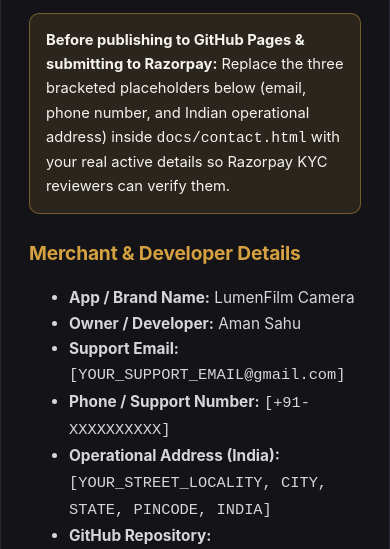
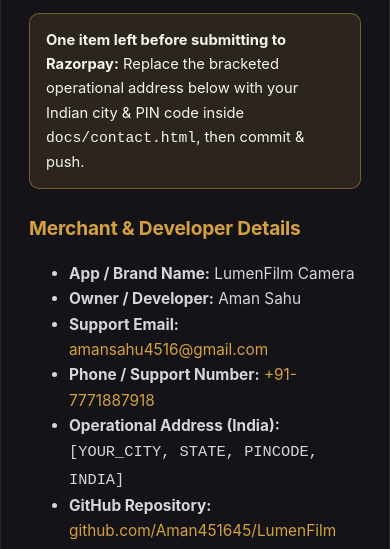
Before and after one commit to Aman451645/LumenFilm, a plain HTML site: page docs/contact.html in a window 390 px wide. Shown: the part 293-842 px from the top of the page. Drawn offline with Linux system fonts and the light colour scheme.

Commit message:
Add developer email and phone number to Contact Us page

```diff
--- a/docs/contact.html
+++ b/docs/contact.html
@@ -29,16 +29,16 @@
       <p style="color: var(--muted);">Support, licensing queries, billing help, and compliance contact.</p>
 
       <div class="notice-box">
-        <strong>Before publishing to GitHub Pages &amp; submitting to Razorpay:</strong> Replace the three bracketed placeholders below (email, phone number, and Indian operational address) inside <code>docs/contact.html</code> with your real active details so Razorpay KYC reviewers can verify them.
+        <strong>One item left before submitting to Razorpay:</strong> Replace the bracketed operational address below with your Indian city &amp; PIN code inside <code>docs/contact.html</code>, then commit &amp; push.
       </div>
 
       <h2>Merchant &amp; Developer Details</h2>
       <ul>
         <li><strong>App / Brand Name:</strong> LumenFilm Camera</li>
         <li><strong>Owner / Developer:</strong> Aman Sahu</li>
-        <li><strong>Support Email:</strong> <code>[YOUR_SUPPORT_EMAIL@gmail.com]</code></li>
-        <li><strong>Phone / Support Number:</strong> <code>[+91-XXXXXXXXXX]</code></li>
-        <li><strong>Operational Address (India):</strong> <code>[YOUR_STREET_LOCALITY, CITY, STATE, PINCODE, INDIA]</code></li>
+        <li><strong>Support Email:</strong> <a href="mailto:amansahu4516@gmail.com">amansahu4516@gmail.com</a></li>
+        <li><strong>Phone / Support Number:</strong> <a href="tel:+917771887918">+91-7771887918</a></li>
+        <li><strong>Operational Address (India):</strong> <code>[YOUR_CITY, STATE, PINCODE, INDIA]</code></li>
         <li><strong>GitHub Repository:</strong> <a href="https://github.com/Aman451645/LumenFilm">github.com/Aman451645/LumenFilm</a></li>
       </ul>
 
```
